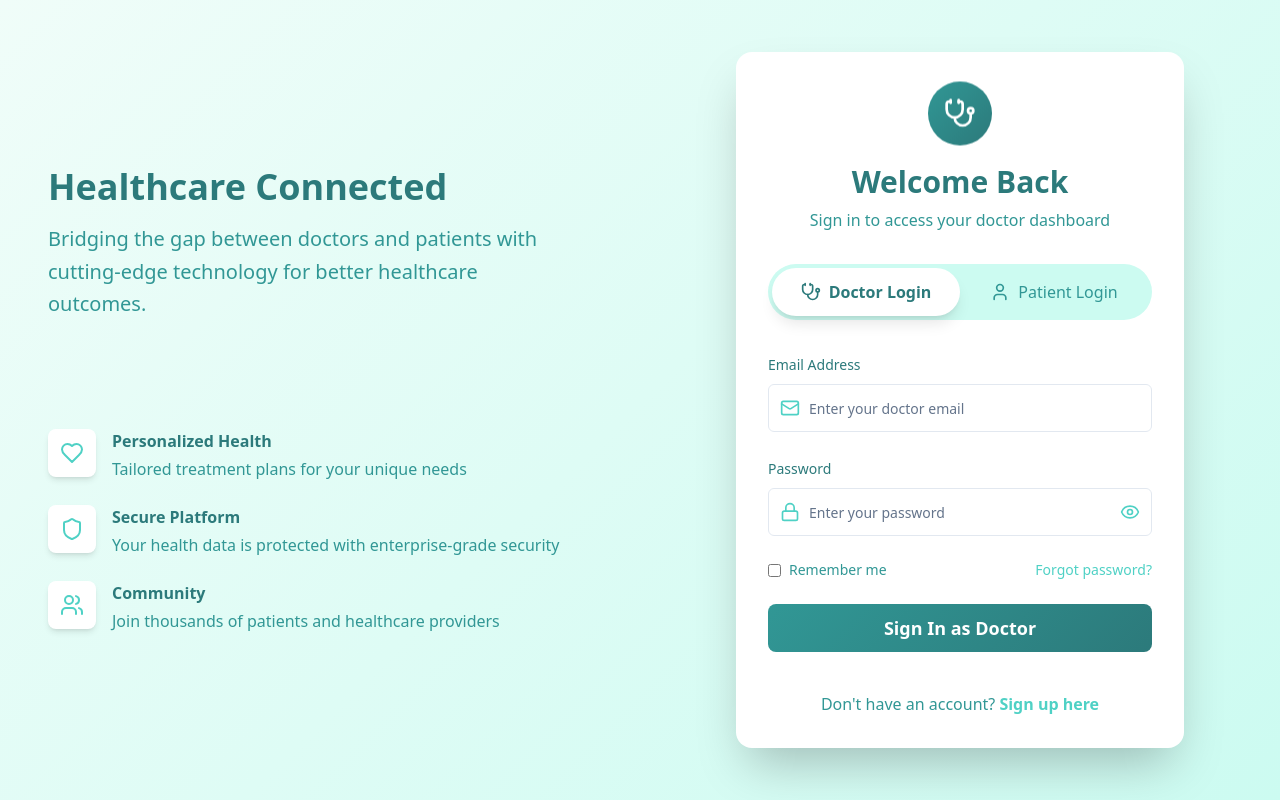
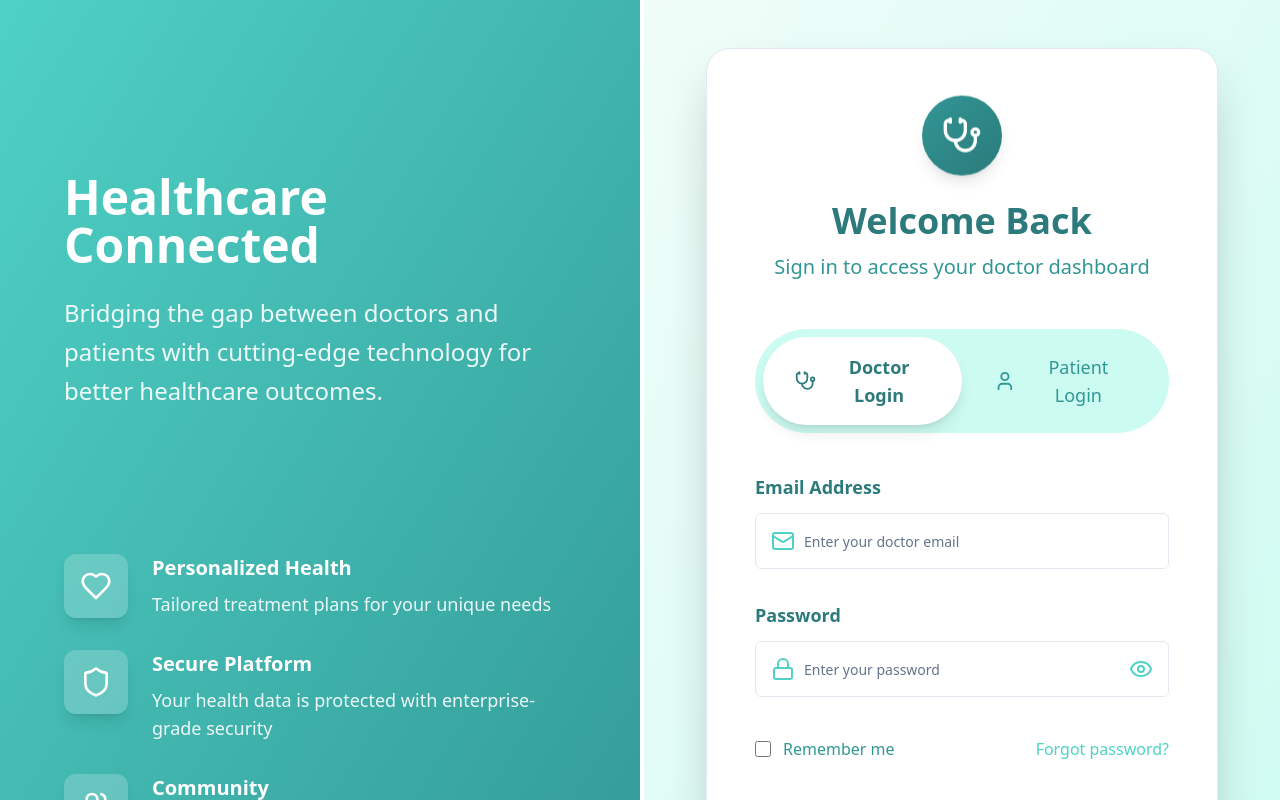
Before and after one commit to Messido/med-link-genesis-83, a React (Vite) app: page / in a window 1280 px wide. Shown: the top 800 px of the page. Built offline with nearby package versions, Linux system fonts and the light colour scheme.

Commit message:
Refactor: Implement dual-tone design
-   Split the login page into two sections with distinct color schemes.
-   Increased the size of elements for better visibility.
-   Added a separator between the sections.

```diff
--- a/src/components/LoginForm.tsx
+++ b/src/components/LoginForm.tsx
@@ -21,70 +21,70 @@ const LoginForm: React.FC<LoginFormProps> = ({ userType }) => {
   };
 
   return (
-    <form onSubmit={handleSubmit} className="space-y-6">
-      <div className="space-y-2">
-        <Label htmlFor="email" className="text-medical-700 font-medium">
+    <form onSubmit={handleSubmit} className="space-y-8">
+      <div className="space-y-3">
+        <Label htmlFor="email" className="text-medical-700 font-semibold text-lg">
           Email Address
         </Label>
         <div className="relative">
-          <Mail className="absolute left-3 top-1/2 transform -translate-y-1/2 text-medical-500 w-5 h-5" />
+          <Mail className="absolute left-4 top-1/2 transform -translate-y-1/2 text-medical-500 w-6 h-6" />
           <Input
             id="email"
             type="email"
             value={email}
             onChange={(e) => setEmail(e.target.value)}
-            className="pl-10 border-medical-200 focus:border-medical-500 focus:ring-medical-500 h-12"
+            className="pl-12 border-medical-200 focus:border-medical-500 focus:ring-medical-500 h-14 text-lg"
             placeholder={`Enter your ${userType} email`}
             required
           />
         </div>
       </div>
 
-      <div className="space-y-2">
-        <Label htmlFor="password" className="text-medical-700 font-medium">
+      <div className="space-y-3">
+        <Label htmlFor="password" className="text-medical-700 font-semibold text-lg">
           Password
         </Label>
         <div className="relative">
-          <Lock className="absolute left-3 top-1/2 transform -translate-y-1/2 text-medical-500 w-5 h-5" />
+          <Lock className="absolute left-4 top-1/2 transform -translate-y-1/2 text-medical-500 w-6 h-6" />
           <Input
             id="password"
             type={showPassword ? 'text' : 'password'}
             value={password}
             onChange={(e) => setPassword(e.target.value)}
-            className="pl-10 pr-10 border-medical-200 focus:border-medical-500 focus:ring-medical-500 h-12"
+            className="pl-12 pr-12 border-medical-200 focus:border-medical-500 focus:ring-medical-500 h-14 text-lg"
             placeholder="Enter your password"
             required
           />
           <button
             type="button"
             onClick={() => setShowPassword(!showPassword)}
-            className="absolute right-3 top-1/2 transform -translate-y-1/2 text-medical-500 hover:text-medical-600"
+            className="absolute right-4 top-1/2 transform -translate-y-1/2 text-medical-500 hover:text-medical-600"
           >
-            {showPassword ? <EyeOff className="w-5 h-5" /> : <Eye className="w-5 h-5" />}
+            {showPassword ? <EyeOff className="w-6 h-6" /> : <Eye className="w-6 h-6" />}
           </button>
         </div>
       </div>
 
-      <div className="flex items-center justify-between">
-        <label className="flex items-center space-x-2 cursor-pointer">
-          <input type="checkbox" className="text-medical-500 focus:ring-medical-500" />
-          <span className="text-sm text-medical-600">Remember me</span>
+      <div className="flex items-center justify-between py-2">
+        <label className="flex items-center space-x-3 cursor-pointer">
+          <input type="checkbox" className="text-medical-500 focus:ring-medical-500 w-4 h-4" />
+          <span className="text-base text-medical-600">Remember me</span>
         </label>
-        <a href="#" className="text-sm text-medical-500 hover:text-medical-600 transition-colors">
+        <a href="#" className="text-base text-medical-500 hover:text-medical-600 transition-colors font-medium">
           Forgot password?
         </a>
       </div>
 
       <Button
         type="submit"
-        className="w-full bg-medical-gradient-dark hover:bg-medical-600 text-white h-12 text-lg font-semibold rounded-lg transition-all duration-300 transform hover:scale-[1.02] hover:shadow-lg"
+        className="w-full bg-medical-gradient-dark hover:bg-medical-600 text-white h-14 text-xl font-semibold rounded-xl transition-all duration-300 transform hover:scale-[1.02] hover:shadow-xl"
       >
         Sign In as {userType === 'doctor' ? 'Doctor' : 'Patient'}
       </Button>
 
-      <div className="text-center pt-4">
-        <span className="text-medical-600">Don't have an account? </span>
-        <a href="#" className="text-medical-500 hover:text-medical-600 font-semibold transition-colors">
+      <div className="text-center pt-6">
+        <span className="text-lg text-medical-600">Don't have an account? </span>
+        <a href="#" className="text-lg text-medical-500 hover:text-medical-600 font-semibold transition-colors">
           Sign up here
         </a>
       </div>
--- a/src/components/LoginPage.tsx
+++ b/src/components/LoginPage.tsx
@@ -3,61 +3,62 @@ import React, { useState } from 'react';
 import LoginToggle from './LoginToggle';
 import LoginForm from './LoginForm';
 import { Stethoscope, Heart, Shield, Users } from 'lucide-react';
+import { Separator } from '@/components/ui/separator';
 
 const LoginPage: React.FC = () => {
   const [userType, setUserType] = useState<'doctor' | 'patient'>('doctor');
 
   const features = [
     {
-      icon: <Stethoscope className="w-6 h-6" />,
+      icon: <Stethoscope className="w-8 h-8" />,
       title: "Expert Care",
       description: "Connect with certified healthcare professionals"
     },
     {
-      icon: <Heart className="w-6 h-6" />,
+      icon: <Heart className="w-8 h-8" />,
       title: "Personalized Health",
       description: "Tailored treatment plans for your unique needs"
     },
     {
-      icon: <Shield className="w-6 h-6" />,
+      icon: <Shield className="w-8 h-8" />,
       title: "Secure Platform",
       description: "Your health data is protected with enterprise-grade security"
     },
     {
-      icon: <Users className="w-6 h-6" />,
+      icon: <Users className="w-8 h-8" />,
       title: "Community",
       description: "Join thousands of patients and healthcare providers"
     }
   ];
 
   return (
-    <div className="min-h-screen bg-medical-gradient flex">
-      {/* Left side - Features */}
-      <div className="hidden lg:flex lg:w-1/2 p-12 flex-col justify-center">
-        <div className="max-w-lg">
-          <div className="mb-8">
-            <h1 className="text-4xl font-bold text-medical-700 mb-4">
+    <div className="min-h-screen flex">
+      {/* Left side - Features with medical gradient background */}
+      <div className="hidden lg:flex lg:w-1/2 bg-gradient-to-br from-medical-500 to-medical-600 p-16 flex-col justify-center relative">
+        <div className="max-w-lg text-white">
+          <div className="mb-12">
+            <h1 className="text-5xl font-bold mb-6">
               Healthcare Connected
             </h1>
-            <p className="text-xl text-medical-600 leading-relaxed">
+            <p className="text-2xl leading-relaxed opacity-90">
               Bridging the gap between doctors and patients with cutting-edge technology
               for better healthcare outcomes.
             </p>
           </div>
 
-          <div className="space-y-6">
+          <div className="space-y-8">
             {features.map((feature, index) => (
               <div
                 key={index}
-                className="flex items-start space-x-4 animate-fade-in"
+                className="flex items-start space-x-6 animate-fade-in"
                 style={{ animationDelay: `${index * 0.1}s` }}
               >
-                <div className="flex-shrink-0 w-12 h-12 bg-white rounded-lg flex items-center justify-center text-medical-500 shadow-md">
+                <div className="flex-shrink-0 w-16 h-16 bg-white/20 backdrop-blur-sm rounded-xl flex items-center justify-center text-white shadow-lg">
                   {feature.icon}
                 </div>
                 <div>
-                  <h3 className="font-semibold text-medical-700 mb-1">{feature.title}</h3>
-                  <p className="text-medical-600">{feature.description}</p>
+                  <h3 className="text-xl font-semibold mb-2">{feature.title}</h3>
+                  <p className="text-lg opacity-90">{feature.description}</p>
                 </div>
               </div>
             ))}
@@ -65,36 +66,39 @@ const LoginPage: React.FC = () => {
         </div>
       </div>
 
-      {/* Right side - Login Form */}
-      <div className="flex-1 flex items-center justify-center p-8">
-        <div className="w-full max-w-md">
-          <div className="bg-white rounded-2xl shadow-2xl p-8 animate-fade-in">
-            <div className="text-center mb-8">
-              <div className="w-16 h-16 bg-medical-gradient-dark rounded-full flex items-center justify-center mx-auto mb-4 animate-float">
-                <Stethoscope className="w-8 h-8 text-white" />
+      {/* Vertical Divider */}
+      <Separator orientation="vertical" className="hidden lg:block w-1 bg-gradient-to-b from-medical-400 to-medical-600" />
+
+      {/* Right side - Login Form with light background */}
+      <div className="flex-1 flex items-center justify-center p-12 bg-gradient-to-br from-medical-50 to-medical-100">
+        <div className="w-full max-w-lg">
+          <div className="bg-white rounded-3xl shadow-2xl p-12 animate-fade-in border border-medical-200">
+            <div className="text-center mb-12">
+              <div className="w-20 h-20 bg-medical-gradient-dark rounded-full flex items-center justify-center mx-auto mb-6 animate-float shadow-lg">
+                <Stethoscope className="w-10 h-10 text-white" />
               </div>
-              <h2 className="text-3xl font-bold text-medical-700 mb-2">
+              <h2 className="text-4xl font-bold text-medical-700 mb-3">
                 Welcome Back
               </h2>
-              <p className="text-medical-600">
+              <p className="text-xl text-medical-600">
                 Sign in to access your {userType} dashboard
               </p>
             </div>
 
             <LoginToggle userType={userType} onToggle={setUserType} />
 
-            <div className="animate-fade-in" key={userType}>
+            <div className="animate-fade-in mt-8" key={userType}>
               <LoginForm userType={userType} />
             </div>
           </div>
 
           {/* Mobile features */}
-          <div className="lg:hidden mt-8 text-center">
-            <p className="text-medical-600 mb-4">Trusted by healthcare professionals worldwide</p>
-            <div className="flex justify-center space-x-8 text-medical-500">
-              <Heart className="w-6 h-6" />
-              <Shield className="w-6 h-6" />
-              <Users className="w-6 h-6" />
+          <div className="lg:hidden mt-10 text-center">
+            <p className="text-xl text-medical-600 mb-6">Trusted by healthcare professionals worldwide</p>
+            <div className="flex justify-center space-x-10 text-medical-500">
+              <Heart className="w-8 h-8" />
+              <Shield className="w-8 h-8" />
+              <Users className="w-8 h-8" />
             </div>
           </div>
         </div>
--- a/src/components/LoginToggle.tsx
+++ b/src/components/LoginToggle.tsx
@@ -9,35 +9,35 @@ interface LoginToggleProps {
 
 const LoginToggle: React.FC<LoginToggleProps> = ({ userType, onToggle }) => {
   return (
-    <div className="flex bg-medical-100 rounded-full p-1 mb-8 relative">
+    <div className="flex bg-medical-100 rounded-full p-2 mb-10 relative">
       <div
-        className={`absolute top-1 bottom-1 bg-white rounded-full shadow-lg transition-all duration-300 ease-in-out ${
-          userType === 'doctor' ? 'left-1 right-1/2' : 'left-1/2 right-1'
+        className={`absolute top-2 bottom-2 bg-white rounded-full shadow-lg transition-all duration-300 ease-in-out ${
+          userType === 'doctor' ? 'left-2 right-1/2' : 'left-1/2 right-2'
         }`}
       />
 
       <button
         onClick={() => onToggle('doctor')}
-        className={`flex-1 flex items-center justify-center py-3 px-6 rounded-full transition-all duration-300 relative z-10 ${
+        className={`flex-1 flex items-center justify-center py-4 px-8 rounded-full transition-all duration-300 relative z-10 ${
           userType === 'doctor'
-            ? 'text-medical-700 font-semibold'
+            ? 'text-medical-700 font-bold'
             : 'text-medical-600 hover:text-medical-700'
         }`}
       >
-        <Stethoscope className="w-5 h-5 mr-2" />
-        Doctor Login
+        <Stethoscope className="w-6 h-6 mr-3" />
+        <span className="text-lg">Doctor Login</span>
       </button>
 
       <button
         onClick={() => onToggle('patient')}
-        className={`flex-1 flex items-center justify-center py-3 px-6 rounded-full transition-all duration-300 relative z-10 ${
+        className={`flex-1 flex items-center justify-center py-4 px-8 rounded-full transition-all duration-300 relative z-10 ${
           userType === 'patient'
-            ? 'text-medical-700 font-semibold'
+            ? 'text-medical-700 font-bold'
             : 'text-medical-600 hover:text-medical-700'
         }`}
       >
-        <User className="w-5 h-5 mr-2" />
-        Patient Login
+        <User className="w-6 h-6 mr-3" />
+        <span className="text-lg">Patient Login</span>
       </button>
     </div>
   );
```
